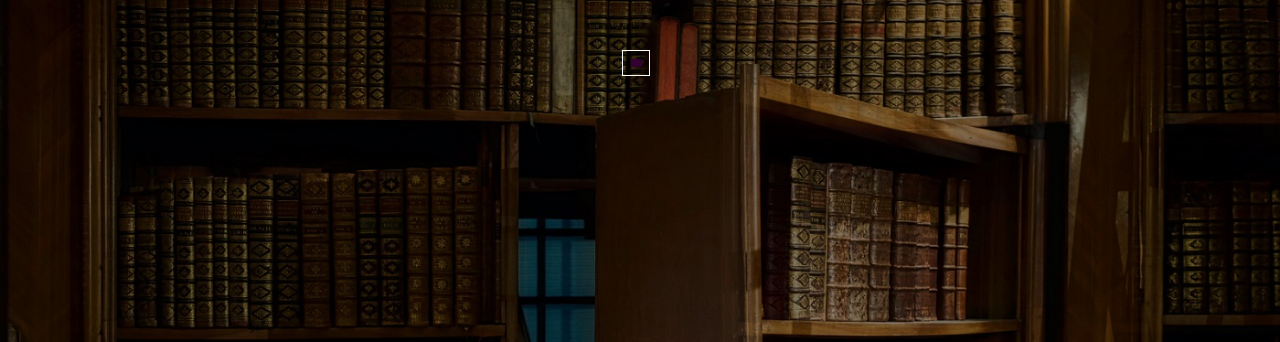
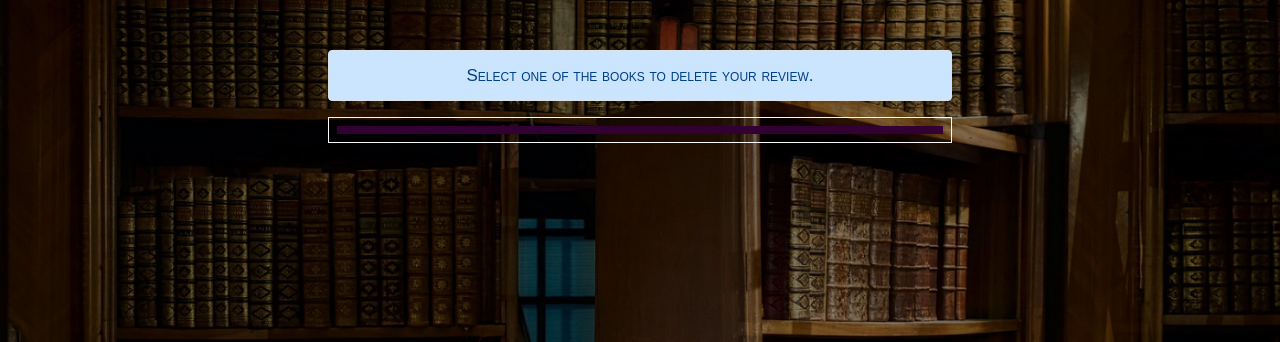
Before and after one commit to alfiomartini/book-reviews, a Flask app: template edit/templates/edit.html in a window 1280 px wide. Shown: the part 86-428 px from the top of the page. Run offline with Flask 2, Linux system fonts and the light colour scheme; the template is opened without the code that fills it, so the values that code supplies are empty; the visitor is signed in with stand-in values (Sample User, id 1); some libraries are stand-ins or nearby versions.

Commit message:
Changed style of edit page

```diff
--- a/edit/edit_bp.py
+++ b/edit/edit_bp.py
@@ -12,7 +12,7 @@ edit_bp = Blueprint('edit_bp', __name__, template_folder='templates',
 def edit():
     user_reviews = search_reviews()
     if user_reviews['found']:
-        flash('Select one of the books to edit your review.')
+        # flash('Select one of the books to edit your review.')
         return render_template('edit.html', books=user_reviews['books'])
     else:
         message = 'No book reviews found for this user.'
--- a/edit/static/edit.js
+++ b/edit/static/edit.js
@@ -16,8 +16,8 @@ function edit(anchor){
   $("[data-toggle='tooltip']").tooltip('hide');
   book_list.innerHTML='';
 
-  const alert = document.querySelector('.alert');
-  alert.innerHTML = 'You can change both input fields and then submit it.'
+  // const alert = document.querySelector('.alert');
+  // alert.innerHTML = 'You can change both input fields and then submit it.'
 
   const form = document.getElementById('form-add-review');
   const edit_container = document.querySelector('.edit-container');
@@ -33,6 +33,7 @@ function edit(anchor){
   edit_container.classList.add('show-block');
   form.classList.remove('hide-block');
   form.classList.add('show-block');
-  edit_container.style.marginTop = "-40px";
+  input_rating.focus();
+  // edit_container.style.marginTop = "-40px";
 
 }
--- a/edit/templates/edit.html
+++ b/edit/templates/edit.html
@@ -5,8 +5,11 @@
 {% endblock %}
 
 {% block main %}
-<div class="d-flex flex-wrap justify-content-around" id="book-list">
-  <div class="mr-2 border border-light">
+<div class="" id="book-list">
+  <div class="alert alert-primary border text-center" role="alert">
+        Select one of the books to delete your review.
+  </div>
+  <div class="border border-light">
       <ul class='books m-2'>
           {% for book in books %}
               {% set book_info = book['title'] + ' : ' + book['author']%}
@@ -40,8 +43,7 @@
       </li>
     </ul>
   </div>
-</div>
-<form class="form-boot mt-3 hide-block" id="form-add-review"
+  <form class="form-boot mt-3 hide-block" id="form-add-review"
     action="/edit_review" method="post">
     <div class="form-group">
         <label for="rating"> Rating </label>
@@ -56,6 +58,7 @@
     <input class = "btn btn-primary" type="submit" value="Submit">
     <input type="text" name = "isbn" value="" hidden>
 </form>
+</div>
 
 
 {% endblock %}
--- a/remove/static/remove.js
+++ b/remove/static/remove.js
@@ -29,6 +29,6 @@ function remove(anchor){
   edit_container.classList.add('show-block');
   form.classList.remove('hide-block');
   form.classList.add('show-block');
-  edit_container.style.marginTop = "-40px";
+  // edit_container.style.marginTop = "-40px";
 
 }
```
